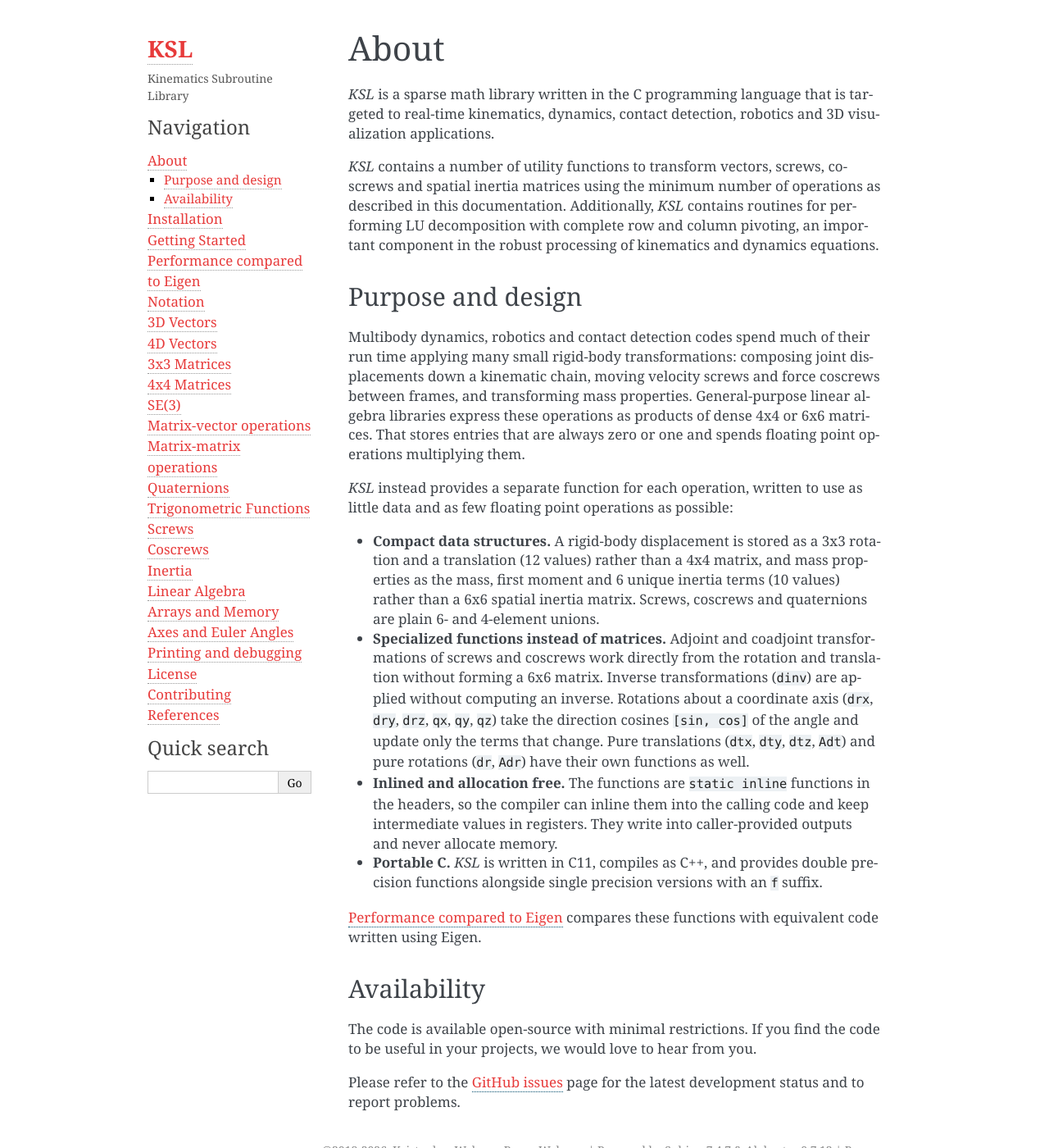
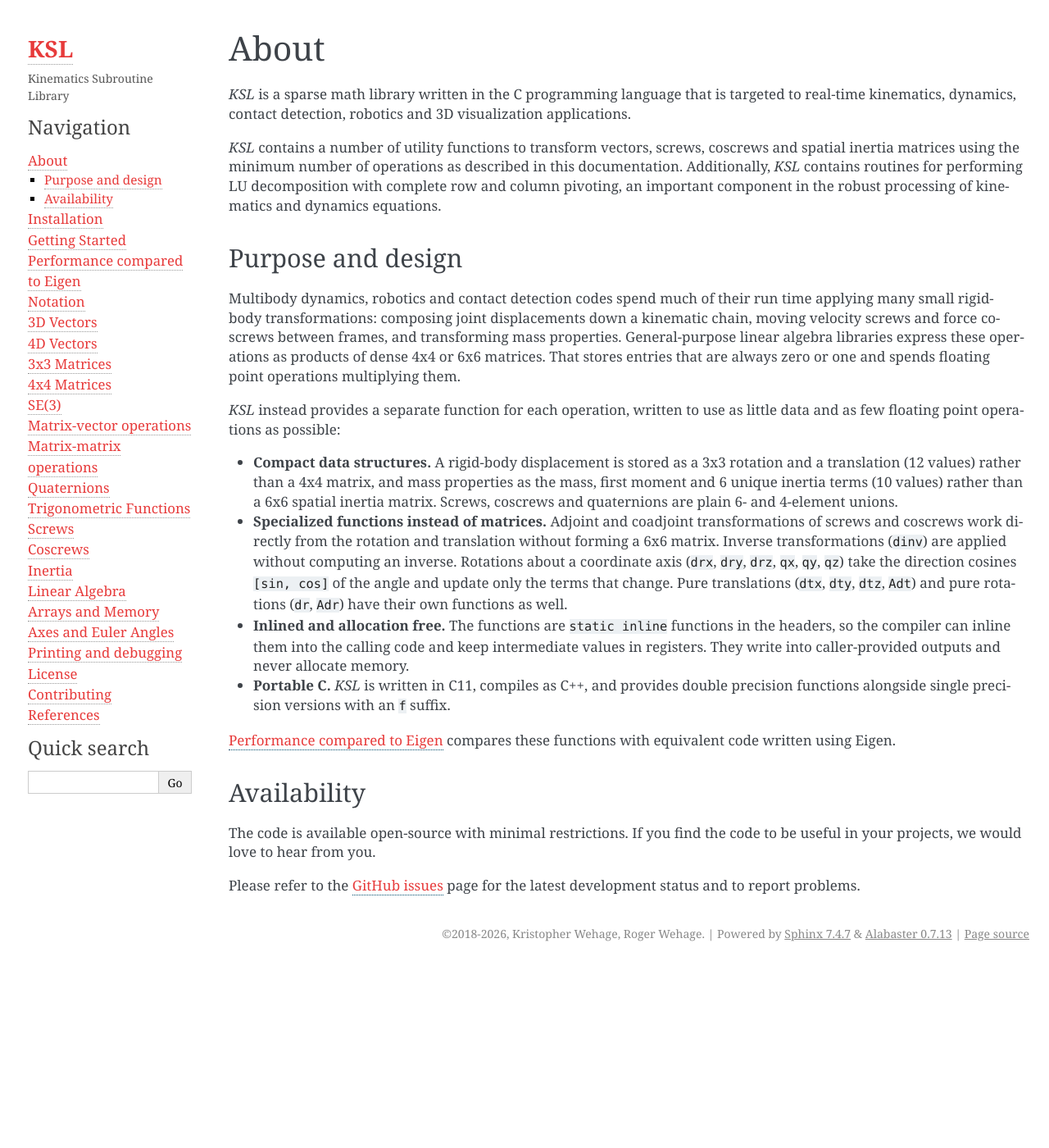
Before and after one commit to shift-dynamics/ksl, a Sphinx documentation site: the page built from doc/sphinx/about.rst, in a window 1280 px wide and 1400 px high. Shown: the whole window at 82% size. Built offline with Sphinx 7.4.7, drawn with Linux system fonts in a browser that asks for light colours.

Commit message:
docs: widen the page and keep code inside its box
Alabaster fixes the page at 940px and the body at 800px, leaving wide
empty margins and too little room for 80-column code. Let the page use
the window width up to 1400px, and scroll code blocks, long API
signatures and wide tables inside their box instead of overflowing.

```diff
--- a/doc/sphinx/_static/custom.css
+++ b/doc/sphinx/_static/custom.css
@@ -112,3 +112,49 @@ div.document a {
   word-wrap: break-word;
     color: #e73b3b;
 }
+
+/* ---- Layout: use the width of the window ----
+   Alabaster fixes the page at 940px and the body at 800px, which leaves wide
+   empty margins and is too narrow for 80-column code. */
+div.document,
+div.footer {
+    width: auto;
+    max-width: 1400px;
+    margin-left: auto;
+    margin-right: auto;
+    padding: 0 24px;
+}
+
+div.body {
+    max-width: none;
+    min-width: 0;
+    padding: 0 0 0 30px;
+}
+
+/* Code and long API signatures scroll inside their box instead of
+   running past its edge. */
+div.highlight pre,
+pre {
+    overflow-x: auto;
+}
+
+dl.c dt.sig,
+dl.cpp dt.sig {
+    overflow-wrap: anywhere;
+}
+
+div.body table.docutils {
+    display: block;
+    max-width: 100%;
+    overflow-x: auto;
+}
+
+@media screen and (max-width: 940px) {
+    div.document,
+    div.footer {
+        padding: 0 12px;
+    }
+    div.body {
+        padding: 0;
+    }
+}
```
